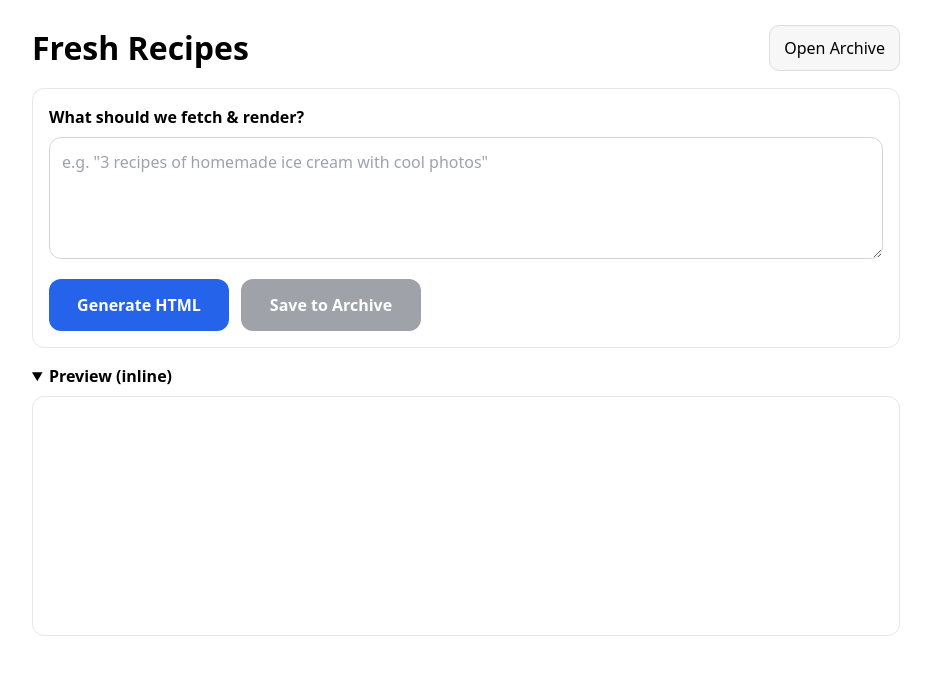
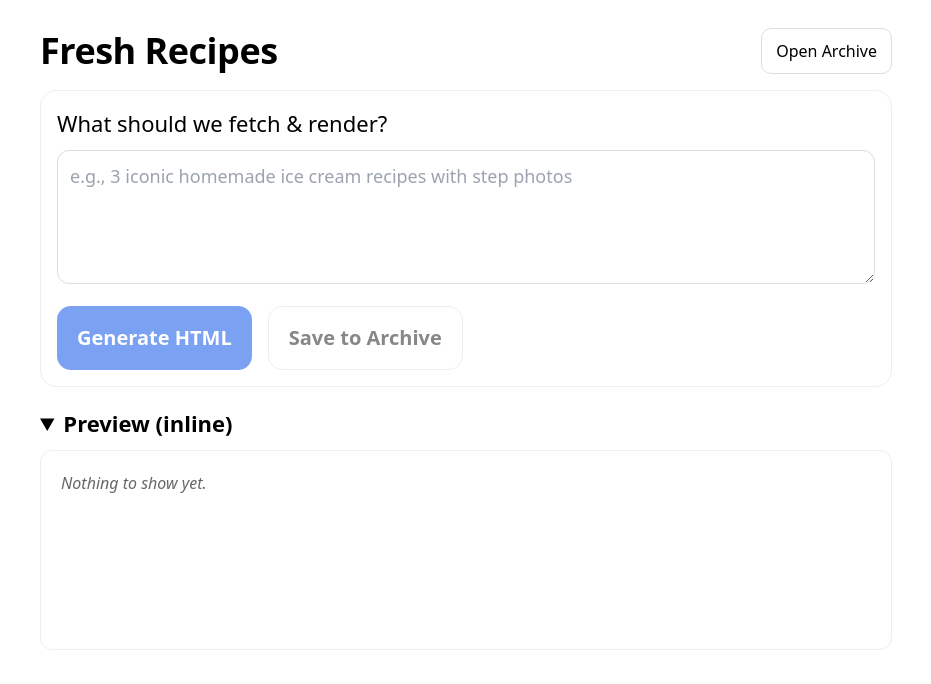
Before and after one commit to Apttyman/freshrecipes, a Next.js app: page / in a window 1280 px wide. Shown: the top 684 px of the page, without its empty margins (174-1105 px from the left). Built offline with nearby package versions, Linux system fonts and the light colour scheme.

Commit message:
Update page.tsx

```diff
--- a/app/page.tsx
+++ b/app/page.tsx
@@ -1,20 +1,20 @@
 // app/page.tsx
 "use client";
 
-import React, { useState } from "react";
-import Link from "next/link";
+import { useState } from "react";
 
-export default function HomePage() {
-  const [prompt, setPrompt] = useState("");
-  const [html, setHtml] = useState<string>("");
-  const [slug, setSlug] = useState<string>("");
-  const [status, setStatus] = useState<string>("");
-  const [saving, setSaving] = useState(false);
-  const [loading, setLoading] = useState(false);
+export default function Home() {
+  const [input, setInput] = useState("");
+  const [html, setHtml] = useState("");
+  const [slug, setSlug] = useState("");
+  const [busy, setBusy] = useState(false);
+  const [error, setError] = useState<string | null>(null);
+  const [debug, setDebug] = useState<string | null>(null);
 
   async function handleGenerate() {
-    setStatus("");
-    setLoading(true);
+    setBusy(true);
+    setError(null);
+    setDebug(null);
     setHtml("");
     setSlug("");
 
@@ -22,237 +22,230 @@ export default function HomePage() {
       const res = await fetch("/api/generate", {
         method: "POST",
         headers: { "content-type": "application/json" },
-        body: JSON.stringify({ prompt }),
+        body: JSON.stringify({ prompt: input }),
       });
 
-      // Non-200? Still try to read the body for debug
-      const data = await res.json().catch(() => ({} as any));
+      const text = await res.text(); // read raw
+      // try to parse JSON; if it fails, show raw text so the phone UI isn’t blank
+      let data: any = null;
+      try {
+        data = JSON.parse(text);
+      } catch {
+        setError(`Non-JSON from /api/generate (status ${res.status})`);
+        setDebug(text.slice(0, 2000));
+        return;
+      }
 
-      // Expecting: { html, slug, rawSnippet?, error? }
-      const pageHtml = (data?.html ?? "").toString();
-      const newSlug = (data?.slug ?? "").toString();
+      if (!res.ok) {
+        setError(`HTTP ${res.status}`);
+      }
 
-      if (pageHtml.trim()) {
-        setHtml(pageHtml);
-        setSlug(newSlug);
-      } else {
-        // Visible debug right in the page (no DevTools needed)
-        const dbg = `
-<pre style="white-space:pre-wrap;font:13px/1.45 ui-monospace, SFMono-Regular, Menlo, Consolas, monospace; color:#b00020; padding:12px; border:1px solid #f3c; border-radius:8px; background:#fff5f8">
-⚠️ Debug: No HTML returned by /api/generate
-HTTP: ${res.status} ${res.statusText || ""}
-Error: ${data?.error || "(none)"}
+      if (data?.error) {
+        setError(String(data.error));
+      }
+      if (data?.rawSnippet) {
+        setDebug(String(data.rawSnippet));
+      }
 
-Raw snippet:
-${(data?.rawSnippet ?? "").toString() || "(empty)"}
-</pre>`;
-        setHtml(dbg);
-        setSlug(newSlug);
+      const gotHtml = (data?.html ?? "").toString();
+      const gotSlug = (data?.slug ?? "").toString();
+
+      if (gotHtml.trim().length === 0) {
+        if (!data?.error) setError("Empty HTML in response.");
+        return;
       }
-    } catch (err: any) {
-      setHtml(
-        `<pre style="white-space:pre-wrap;font:13px/1.45 ui-monospace, SFMono-Regular, Menlo, Consolas, monospace; color:#b00020; padding:12px; border:1px dashed #f99; border-radius:8px; background:#fff5f8">
-🚫 Network error calling /api/generate
 
-${String(err)}
-</pre>`
-      );
+      setHtml(gotHtml);
+      setSlug(gotSlug);
+    } catch (e: any) {
+      setError(`Request failed: ${String(e?.message || e)}`);
     } finally {
-      setLoading(false);
+      setBusy(false);
     }
   }
 
   async function handleSave() {
-    if (!html.trim()) {
-      setStatus("Nothing to save yet.");
-      return;
-    }
-    setSaving(true);
-    setStatus("");
+    if (!html) return;
+    setBusy(true);
+    setError(null);
 
     try {
       const res = await fetch("/api/save", {
         method: "POST",
         headers: { "content-type": "application/json" },
-        body: JSON.stringify({ slug, html }),
+        body: JSON.stringify({ html, slug }),
       });
+      const t = await res.text();
+      let data: any = null;
+      try {
+        data = JSON.parse(t);
+      } catch {
+        setError(`Non-JSON from /api/save (status ${res.status})`);
+        setDebug(t.slice(0, 2000));
+        return;
+      }
 
-      const data = await res.json().catch(() => ({} as any));
+      if (!res.ok || data?.error) {
+        setError(`Save failed: ${data?.error || `HTTP ${res.status}`}`);
+        return;
+      }
 
-      // Prefer API-provided URL; otherwise fall back to pretty route
-      const url =
-        (data?.url as string) ||
-        (slug ? `/recipes/${encodeURIComponent(slug)}` : "");
-
-      if (res.ok && url) {
-        setStatus(`✅ Saved. Open: ${url}`);
-      } else if (res.ok) {
-        setStatus(
-          `⚠️ Save succeeded but no URL was returned by /api/save. Slug: ${slug || "(none)"}`
-        );
+      // If API returns a URL, open it. Otherwise notify.
+      const url: string | undefined = data?.url || data?.htmlUrl || data?.view;
+      if (url) {
+        window.location.href = url;
       } else {
-        setStatus(`❌ Save failed: ${data?.error || res.statusText}`);
+        setError(`Save succeeded but no URL was returned by /api/save.`);
       }
-    } catch (err: any) {
-      setStatus(`❌ Save error: ${String(err)}`);
+    } catch (e: any) {
+      setError(`Save request failed: ${String(e?.message || e)}`);
     } finally {
-      setSaving(false);
+      setBusy(false);
     }
   }
 
   return (
-    <main style={{ maxWidth: 900, margin: "0 auto", padding: "24px 16px" }}>
-      <header
-        style={{
-          display: "flex",
-          alignItems: "center",
-          gap: 12,
-          justifyContent: "space-between",
-          marginBottom: 16,
-        }}
-      >
-        <h1 style={{ fontSize: 32, fontWeight: 800, margin: 0 }}>
-          Fresh Recipes
-        </h1>
-        <Link
+    <main style={{ maxWidth: 900, margin: "0 auto", padding: "24px" }}>
+      <header style={{ display: "flex", justifyContent: "space-between", alignItems: "center" }}>
+        <h1 style={{ fontSize: 36, fontWeight: 800, letterSpacing: -0.5 }}>Fresh Recipes</h1>
+        <a
           href="/archive"
           style={{
             border: "1px solid #ddd",
+            padding: "10px 14px",
             borderRadius: 10,
-            padding: "10px 14px",
             textDecoration: "none",
-            background: "#f7f7f7",
           }}
         >
           Open Archive
-        </Link>
+        </a>
       </header>
 
       <section
         style={{
-          border: "1px solid #e5e7eb",
-          borderRadius: 12,
+          border: "1px solid #eee",
           padding: 16,
-          marginBottom: 16,
-          background: "#fff",
+          borderRadius: 16,
+          marginTop: 12,
         }}
       >
-        <label
-          htmlFor="prompt"
-          style={{ display: "block", fontWeight: 700, marginBottom: 8 }}
-        >
-          What should we fetch &amp; render?
-        </label>
+        <h2 style={{ fontSize: 22, marginBottom: 10 }}>What should we fetch &amp; render?</h2>
         <textarea
-          id="prompt"
-          value={prompt}
-          onChange={(e) => setPrompt(e.target.value)}
-          placeholder='e.g. "3 recipes of homemade ice cream with cool photos"'
           rows={4}
+          value={input}
+          onChange={(e) => setInput(e.target.value)}
+          placeholder="e.g., 3 iconic homemade ice cream recipes with step photos"
           style={{
             width: "100%",
-            border: "1px solid #d1d5db",
+            border: "1px solid #ddd",
             borderRadius: 12,
             padding: 12,
-            fontSize: 16,
+            fontSize: 18,
             outline: "none",
           }}
         />
-
-        <div
-          style={{
-            display: "flex",
-            gap: 12,
-            flexWrap: "wrap",
-            marginTop: 14,
-          }}
-        >
+        <div style={{ display: "flex", gap: 16, marginTop: 16 }}>
           <button
             onClick={handleGenerate}
-            disabled={loading || !prompt.trim()}
+            disabled={busy || !input.trim()}
             style={{
-              cursor: loading || !prompt.trim() ? "not-allowed" : "pointer",
               background: "#2563eb",
-              color: "#fff",
+              color: "white",
               border: "none",
-              borderRadius: 12,
-              padding: "14px 18px",
+              borderRadius: 14,
+              padding: "16px 20px",
+              fontSize: 20,
               fontWeight: 700,
-              minWidth: 180,
+              opacity: busy || !input.trim() ? 0.6 : 1,
             }}
           >
-            {loading ? "Generating…" : "Generate HTML"}
+            {busy ? "Working…" : "Generate HTML"}
           </button>
 
           <button
             onClick={handleSave}
-            disabled={saving || !html.trim()}
+            disabled={busy || !html}
             style={{
-              cursor: saving || !html.trim() ? "not-allowed" : "pointer",
-              background: "#111827",
-              color: "#fff",
-              border: "none",
-              borderRadius: 12,
-              padding: "14px 18px",
+              background: "white",
+              color: "#111",
+              border: "1px solid #ddd",
+              borderRadius: 14,
+              padding: "16px 20px",
+              fontSize: 20,
               fontWeight: 700,
-              minWidth: 180,
-              opacity: html.trim() ? 1 : 0.4,
+              opacity: busy || !html ? 0.5 : 1,
             }}
           >
-            {saving ? "Saving…" : "Save to Archive"}
+            Save to Archive
           </button>
         </div>
 
-        {status && (
-          <p
+        {error && (
+          <div
             style={{
-              marginTop: 10,
-              color: status.startsWith("✅") ? "#065f46" : "#b00020",
-              fontSize: 14,
+              color: "#b91c1c",
+              background: "#fee2e2",
+              border: "1px solid #fecaca",
+              borderRadius: 12,
+              padding: 10,
+              marginTop: 12,
+              fontFamily: "ui-monospace, SFMono-Regular, Menlo, monospace",
+              whiteSpace: "pre-wrap",
               wordBreak: "break-word",
             }}
           >
-            {status.startsWith("✅") ? (
-              <>
-                ✅ Saved.{" "}
-                <a
-                  href={status.replace(/^✅ Saved\. Open:\s*/, "")}
-                  style={{ color: "#2563eb" }}
-                >
-                  Open saved page
-                </a>
-              </>
-            ) : (
-              status
-            )}
-          </p>
+            {JSON.stringify({ error }, null, 2)}
+          </div>
+        )}
+        {debug && (
+          <details style={{ marginTop: 8 }}>
+            <summary style={{ cursor: "pointer" }}>Show raw response (debug)</summary>
+            <pre
+              style={{
+                whiteSpace: "pre-wrap",
+                wordBreak: "break-word",
+                background: "#f8fafc",
+                border: "1px solid #e5e7eb",
+                borderRadius: 8,
+                padding: 10,
+                fontSize: 12,
+              }}
+            >
+              {debug}
+            </pre>
+          </details>
         )}
       </section>
 
-      <details open style={{ marginTop: 8 }}>
-        <summary
-          style={{
-            fontWeight: 700,
-            cursor: "pointer",
-            marginBottom: 8,
-          }}
-        >
-          Preview (inline)
-        </summary>
-
-        <div
-          style={{
-            border: "1px solid #e5e7eb",
-            borderRadius: 12,
-            background: "#fff",
-            padding: 12,
-            minHeight: 240,
-            overflow: "auto",
-          }}
-          // On purpose: this is a preview surface for fully-formed HTML
-          dangerouslySetInnerHTML={{ __html: html }}
-        />
-      </details>
+      <section style={{ marginTop: 20 }}>
+        <details open>
+          <summary style={{ fontSize: 22, fontWeight: 700 }}>
+            Preview (inline)
+          </summary>
+          <div
+            style={{
+              border: "1px solid #eee",
+              borderRadius: 12,
+              marginTop: 10,
+              padding: 4,
+              minHeight: 200,
+            }}
+          >
+            {html ? (
+              <iframe
+                title="preview"
+                sandbox="allow-same-origin allow-popups allow-forms"
+                style={{ width: "100%", height: "75vh", border: "none", borderRadius: 10 }}
+                srcDoc={html}
+              />
+            ) : (
+              <div style={{ color: "#666", padding: 16, fontStyle: "italic" }}>
+                Nothing to show yet.
+              </div>
+            )}
+          </div>
+        </details>
+      </section>
     </main>
   );
 }
```
